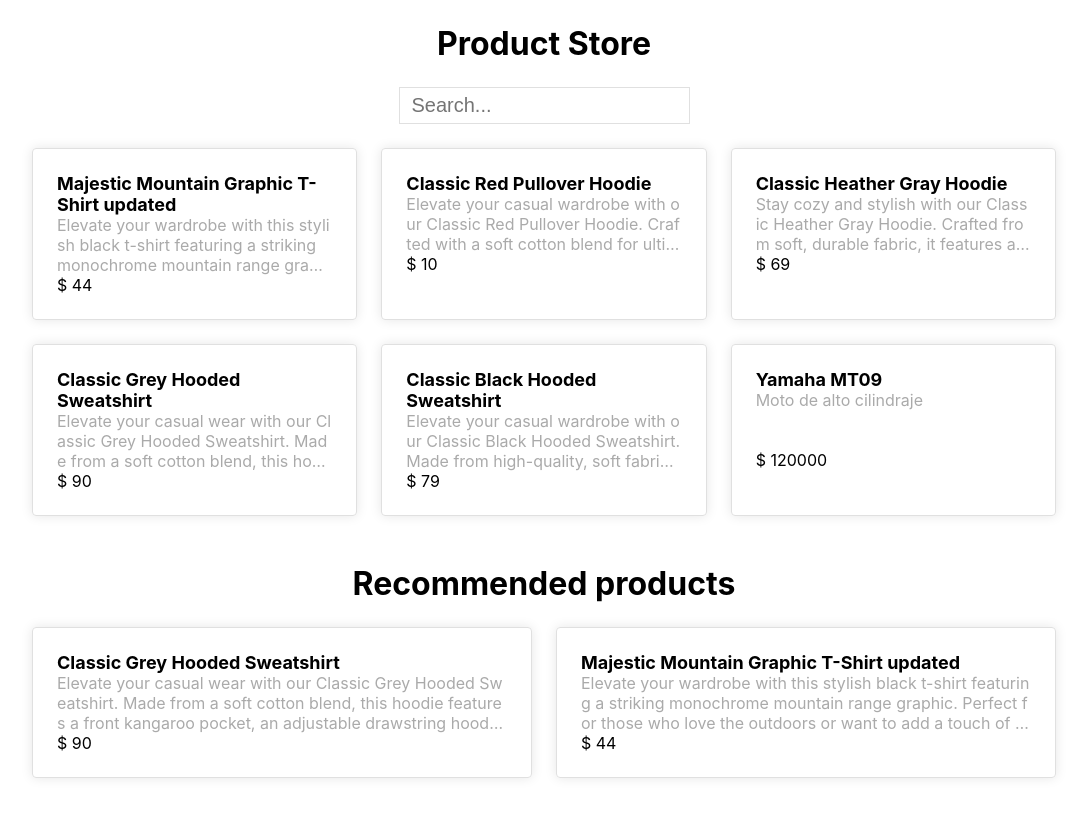
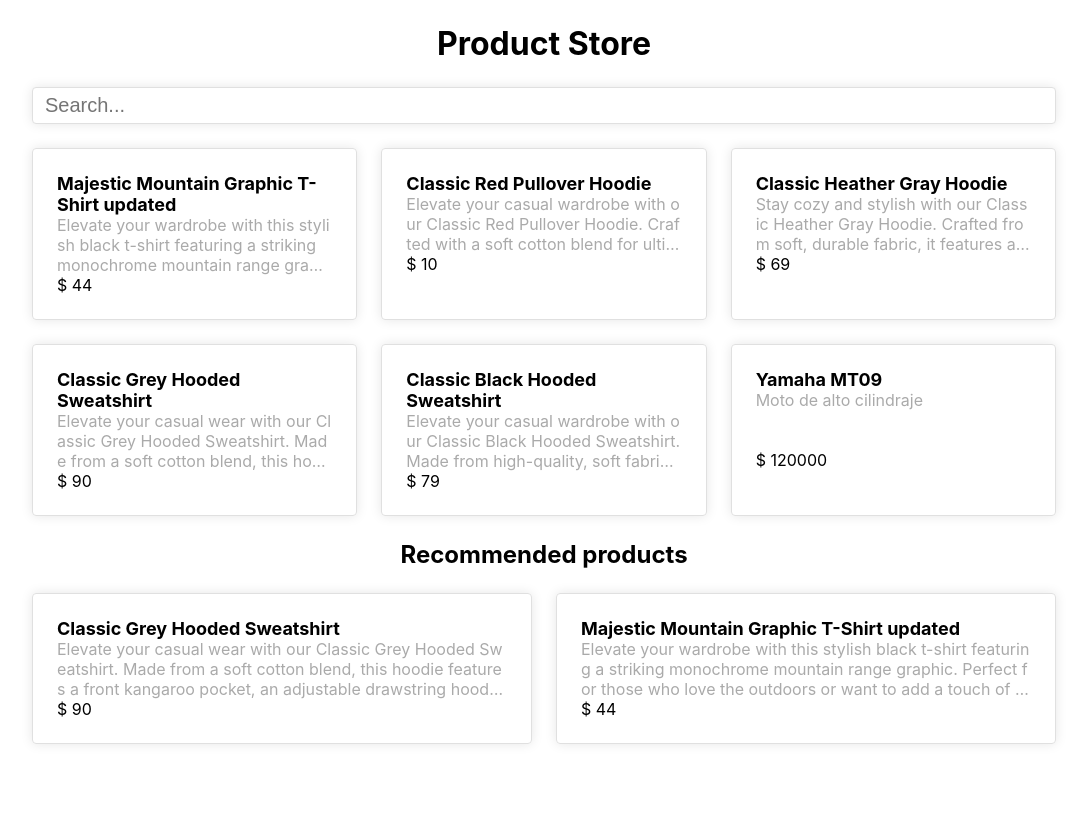
Before and after one commit to adrianbona/productschallenge, a React (Vite) app: page / in a window 1280 px wide. Shown: the top 816 px of the page, without its empty margins (96-1183 px from the left). Built offline with nearby package versions, Linux system fonts and the light colour scheme.

Commit message:
Styling was modified

```diff
--- a/src/Recommended.tsx
+++ b/src/Recommended.tsx
@@ -13,8 +13,8 @@ function Recommended() {
   }, []);
 
   return (
-    <main>
-      <h1>Recommended products</h1>
+    <>
+      <h2>Recommended products</h2>
       <ul>
         {[...products]
           .sort(() => (Math.random() > 0.5 ? 1 : -1))
@@ -28,7 +28,7 @@ function Recommended() {
             />
           ))}
       </ul>
-    </main>
+    </>
   );
 }
 
--- a/src/Search.tsx
+++ b/src/Search.tsx
@@ -71,6 +71,12 @@ function Search() {
       <input
         name="text"
         placeholder="Search..."
+        style={{
+          width: "100%",
+          maxWidth: "1024px",
+          borderRadius: "4px",
+          boxShadow: "0 0 12px rgba(0,0,0,0.1)",
+        }}
         type="text"
         onChange={(e) => setQueryDebounced(e.target.value)}
       />
```
